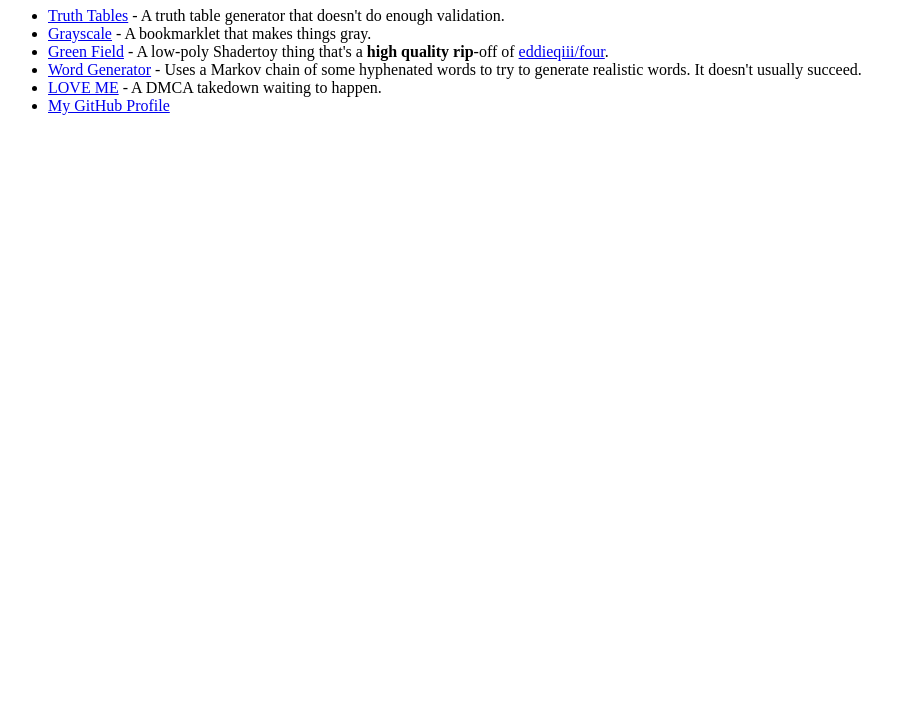
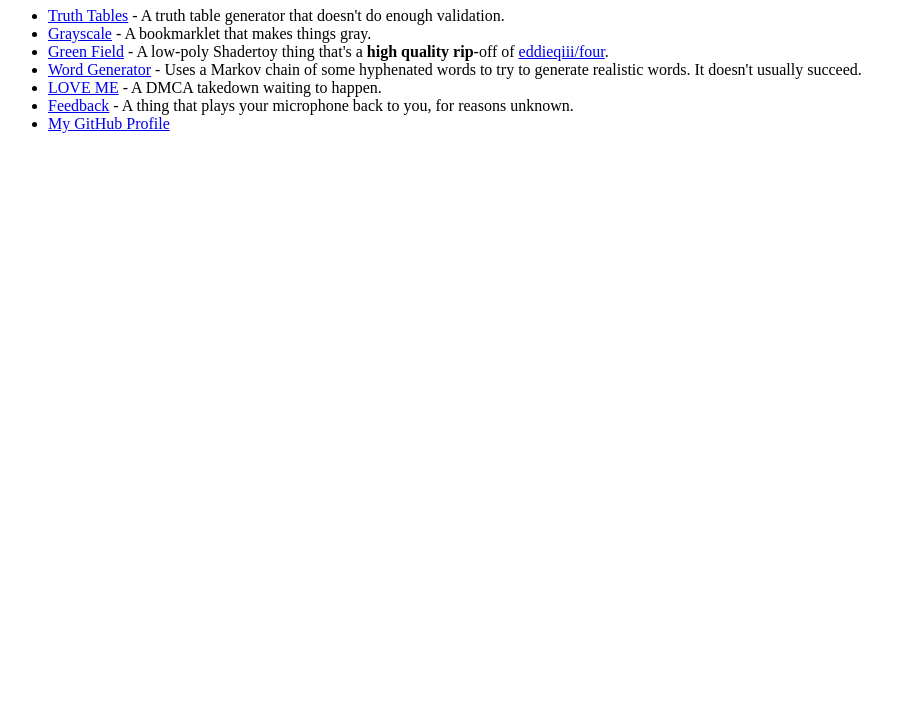
Before and after one commit to quadrupleslap/stupid-ideas, a plain HTML site: page index.html in a window 1280 px wide. Shown: the part 73-800 px from the top of the page, without its empty margins (0-915 px from the left). Drawn offline with Linux system fonts and the light colour scheme.

Commit message:
Feedback or something.

```diff
--- /dev/null
+++ b/feedback/index.css
@@ -0,0 +1,14 @@
+html, body {
+    height: 100%;
+}
+
+body {
+    display: flex;
+    align-items: center;
+    justify-content: center;
+
+    background-color: black;
+    color: white;
+    font-family: monospace;
+    font-size: 10vw;
+}
--- a/index.html
+++ b/index.html
@@ -12,6 +12,7 @@
         <li><a href="green-field">Green Field</a> - A low-poly Shadertoy thing that's a <strong>high quality rip</strong>-off of <a href="https://github.com/eddieqiii/four">eddieqiii/four</a>.</li>
         <li><a href="word-generator">Word Generator</a> - Uses a Markov chain of some hyphenated words to try to generate realistic words. It doesn't usually succeed.</li>
         <li><a href="love-me">LOVE ME</a> - A DMCA takedown waiting to happen.</li>
+        <li><a href="feedback">Feedback</a> - A thing that plays your microphone back to you, for reasons unknown.</li>
         <li><a href="https://github.com/quadrupleslap">My GitHub Profile</a></li>
     </ul>
 </body>
```
Also changed, not shown: feedback/index.html (added, +11 -0 lines), feedback/index.js (added, +17 -0 lines).
